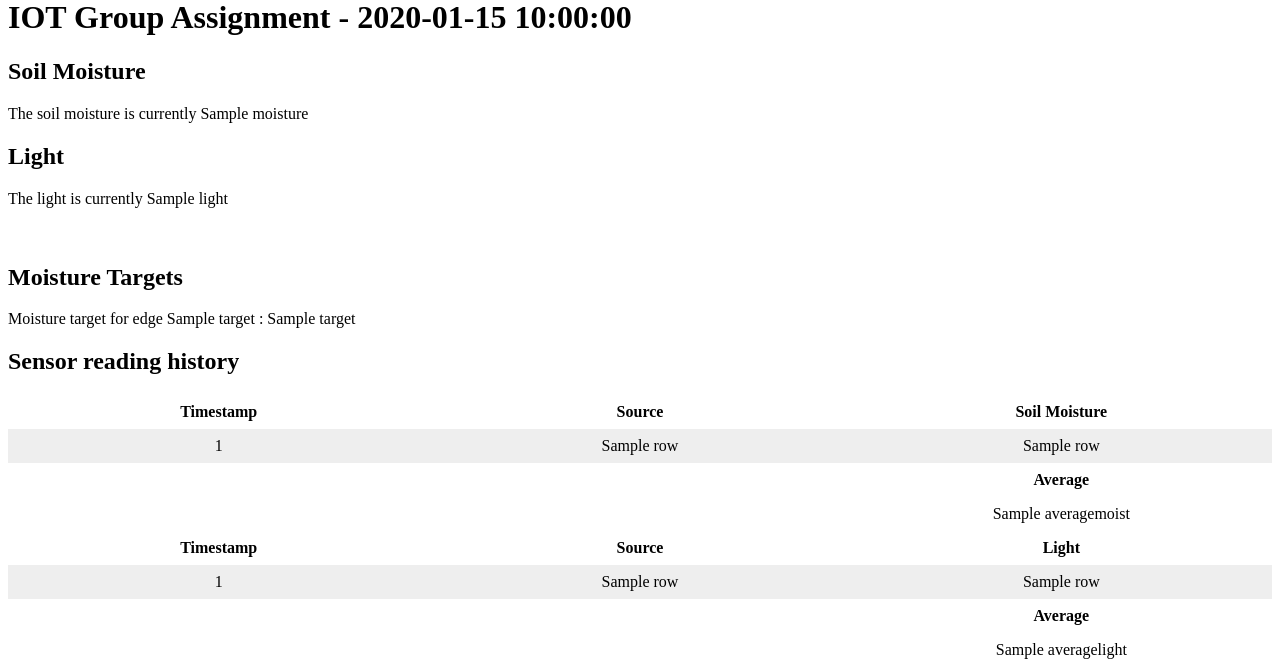
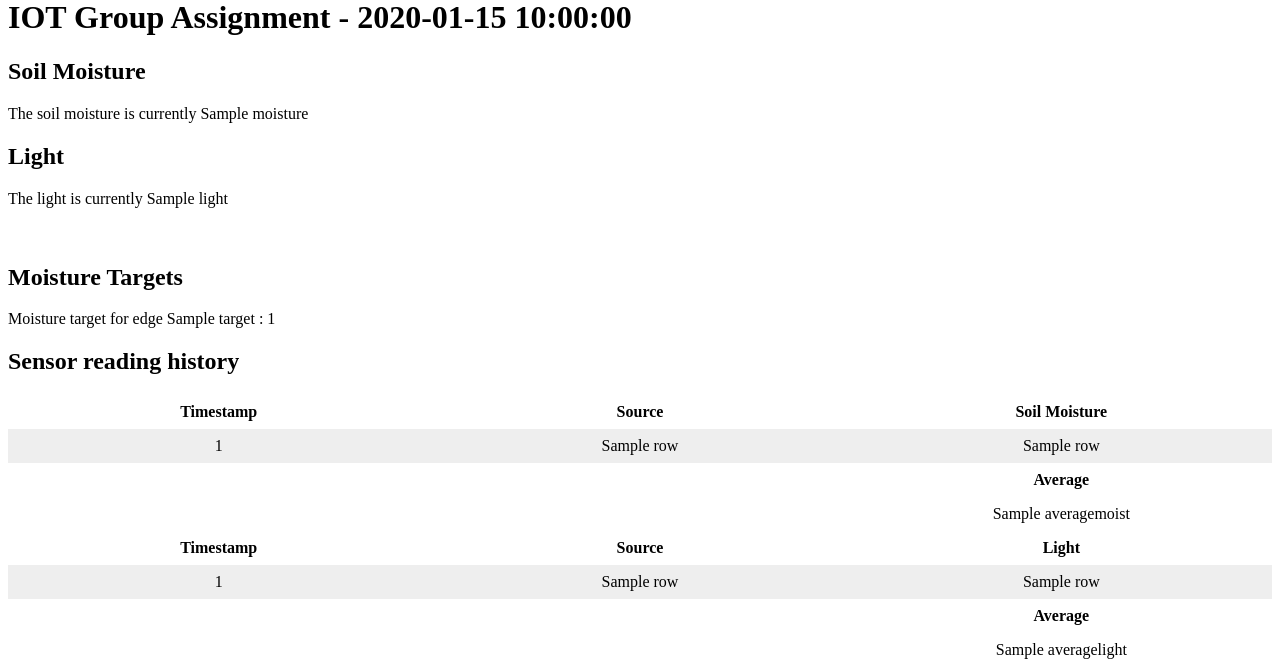
Before and after one commit to jag3rm3ist3r/GroupAssignment, a Flask app: template src/templates/index.html in a window 1280 px wide. Shown: the part 22-688 px from the top of the page. Run offline with Flask 2, Linux system fonts and the light colour scheme; the template is opened without the code that fills it: most values are stand-ins (such as "Sample title", 1, 10 or a date in 2020); parts of the project's set-up code (start-up, migrations or seed data) failed here and were passed over; some libraries are stand-ins or nearby versions.

Commit message:
Fixed typo.

```diff
--- a/src/templates/index.html
+++ b/src/templates/index.html
@@ -30,7 +30,7 @@
 
 		<h2>Moisture Targets</h2>
 		{% for targets in moisttarget %}
-			Moisture target for edge {{ target[1] }} : {{ target[0] }}</br>
+			Moisture target for edge {{ targets[1] }} : {{ targets[0] }}</br>
 		{% endfor %}
 
 
```
